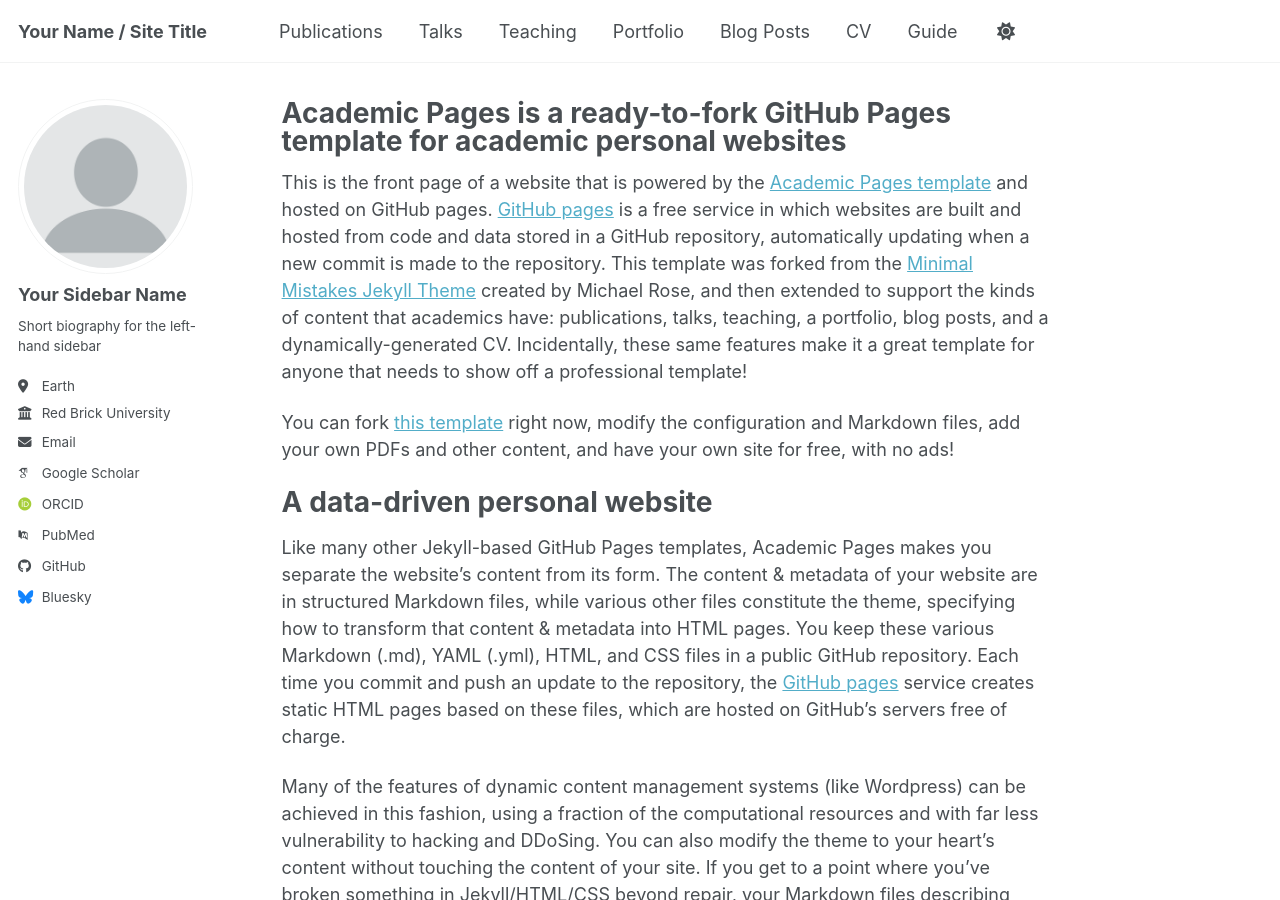
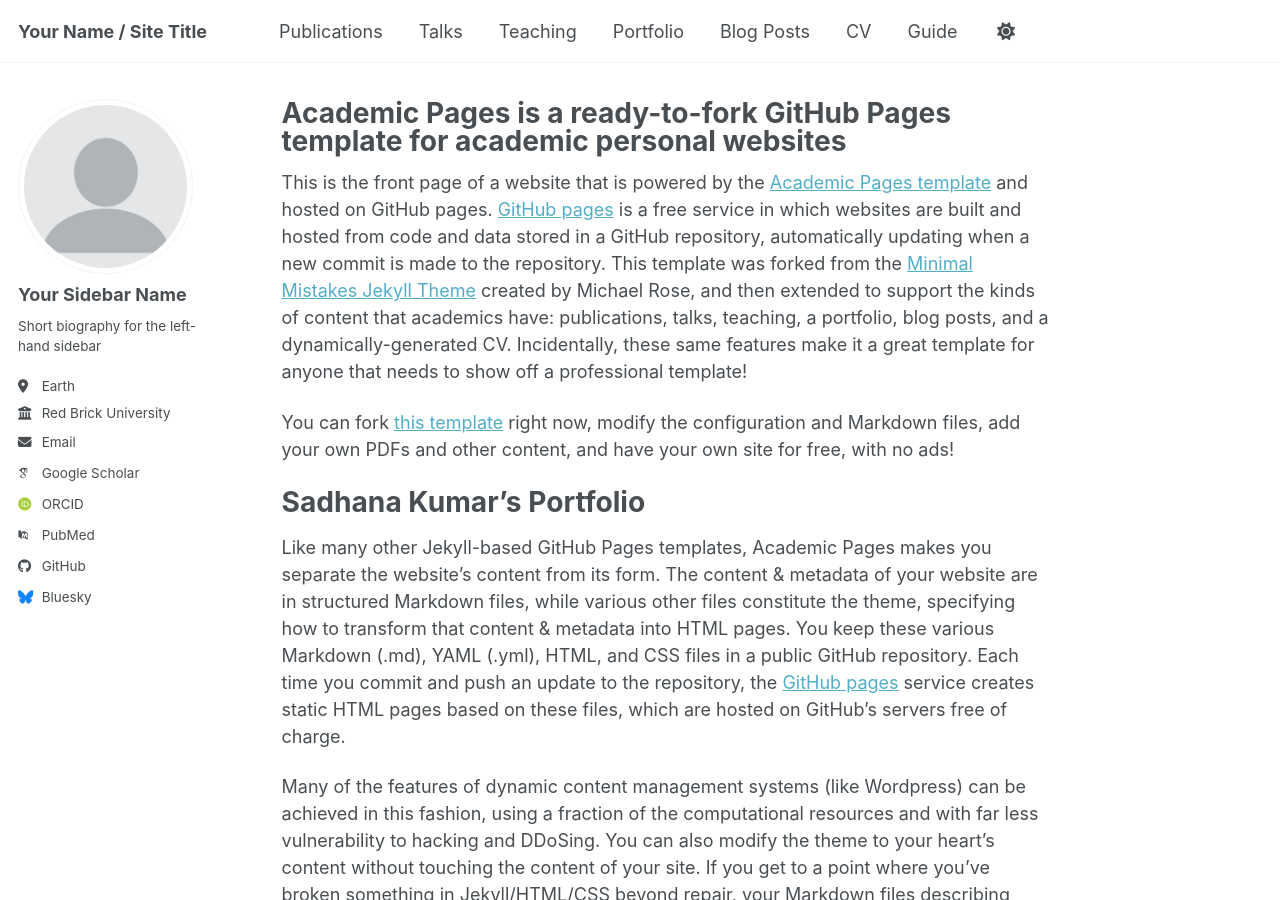
Before and after one commit to s-kumar72/s-kumar72.github.io, a Jekyll site: the page built from _pages/about.md, in a window 1280 px wide and 900 px high. Built offline with Jekyll 4.4.1, drawn with Linux system fonts in a browser that asks for light colours; some web fonts are replaced; a script bundle is joined from its source files by our own code; library files that are not in the unit come from our copies.

Commit message:
Update section title

```diff
--- a/_pages/about.md
+++ b/_pages/about.md
@@ -11,7 +11,7 @@ This is the front page of a website that is powered by the [Academic Pages templ
 
  You can fork [this template](https://github.com/academicpages/academicpages.github.io) right now, modify the configuration and Markdown files, add your own PDFs and other content, and have your own site for free, with no ads!
 
-A data-driven personal website
+Sadhana Kumar's Portfolio
 ======
 Like many other Jekyll-based GitHub Pages templates, Academic Pages makes you separate the website's content from its form. The content & metadata of your website are in structured Markdown files, while various other files constitute the theme, specifying how to transform that content & metadata into HTML pages. You keep these various Markdown (.md), YAML (.yml), HTML, and CSS files in a public GitHub repository. Each time you commit and push an update to the repository, the [GitHub pages](https://pages.github.com/) service creates static HTML pages based on these files, which are hosted on GitHub's servers free of charge.
 
```
